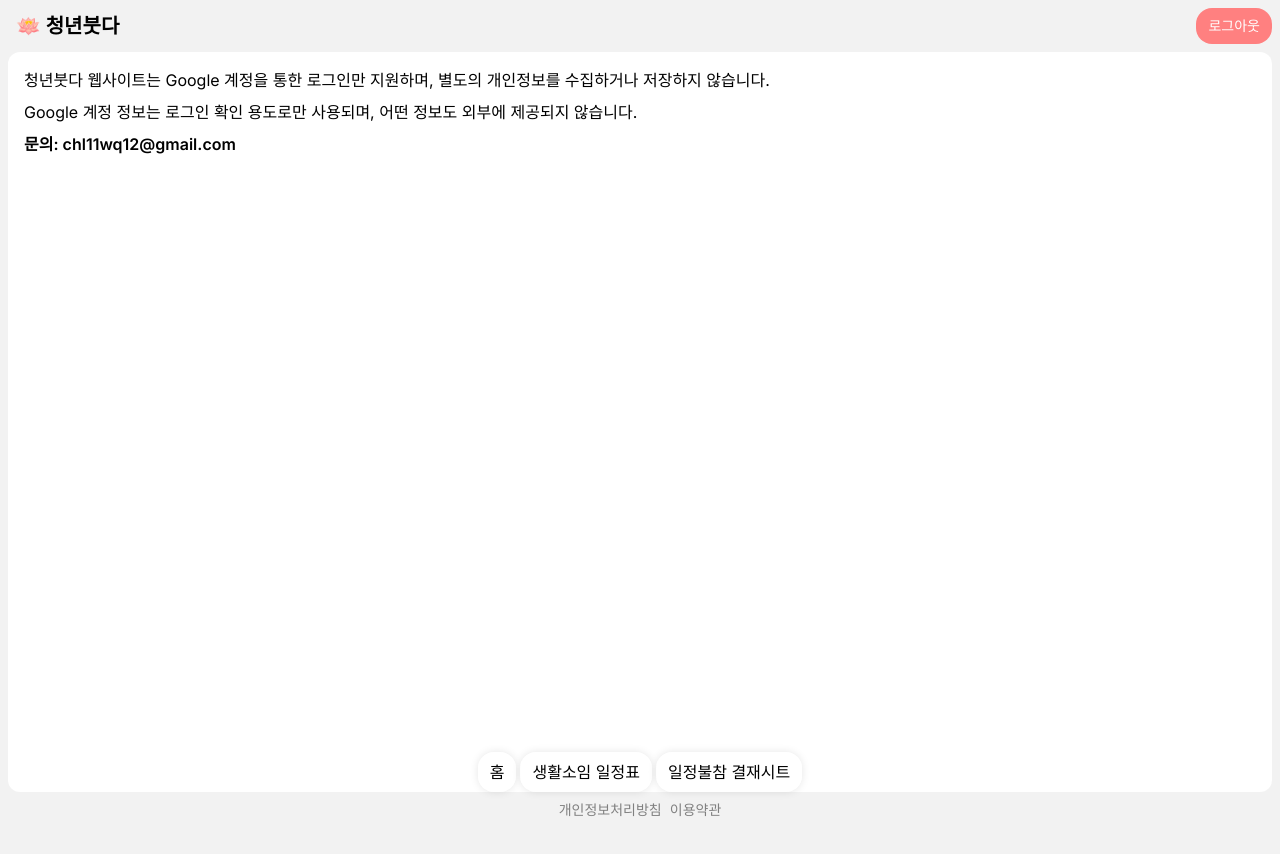
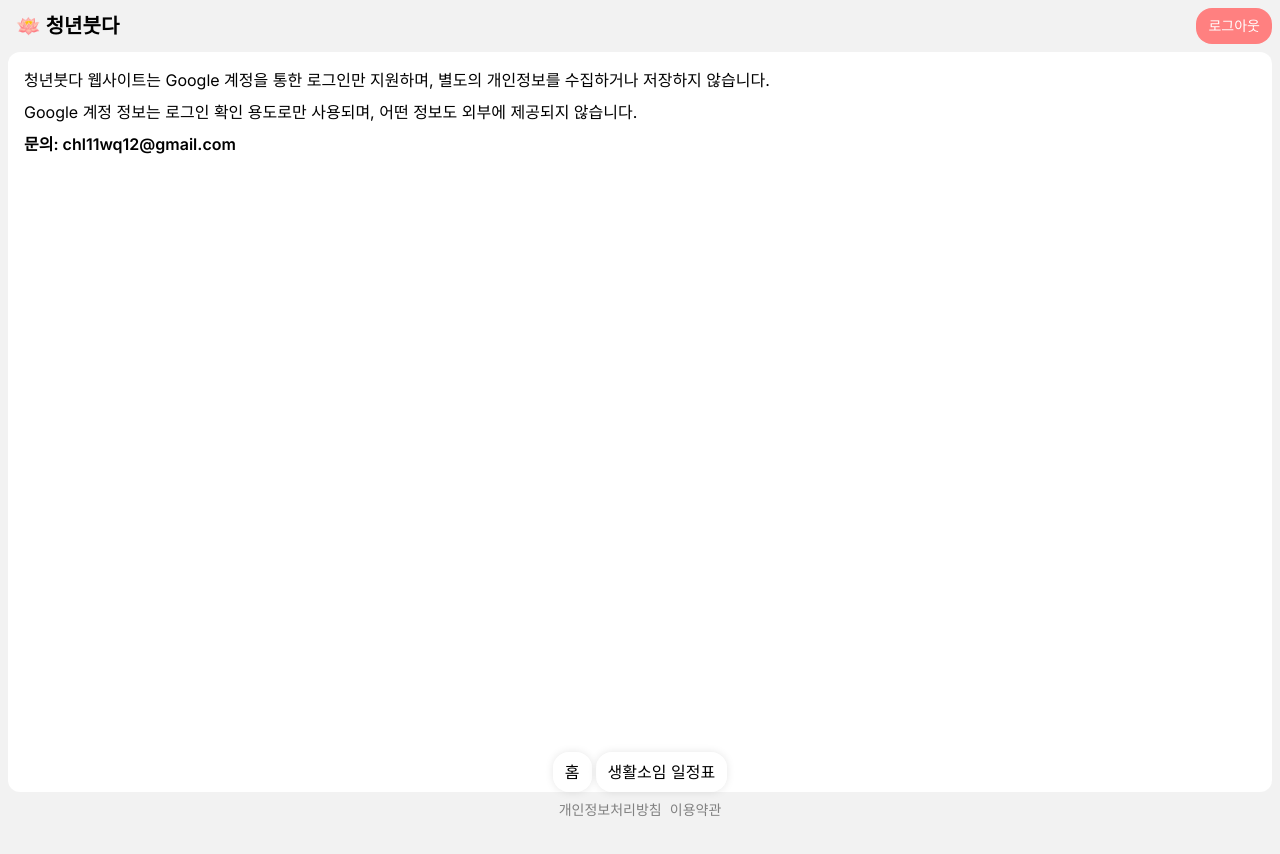
Before and after one commit to baboyiban/young-buddha-web, a Next.js app in the folder frontend/: page /privacy in a window 1280 px wide. Shown: the top 854 px of the page. Built offline with nearby package versions, Linux system fonts and the light colour scheme; no server answers.

Commit message:
feat: Navbar 컴포넌트에서 결제 시트 항목 주석 처리

```diff
--- a/frontend/src/components/Navbar.tsx
+++ b/frontend/src/components/Navbar.tsx
@@ -9,7 +9,7 @@ export default function Navbar() {
   const navItems = [
     { href: "/", label: "홈", path: "/" },
     { href: "/mission", label: "생활소임 일정표", path: "/mission" },
-    { href: "/payment", label: "일정불참 결재시트", path: "/payment" },
+    // { href: "/payment", label: "일정불참 결재시트", path: "/payment" },
   ];
 
   return (
```
